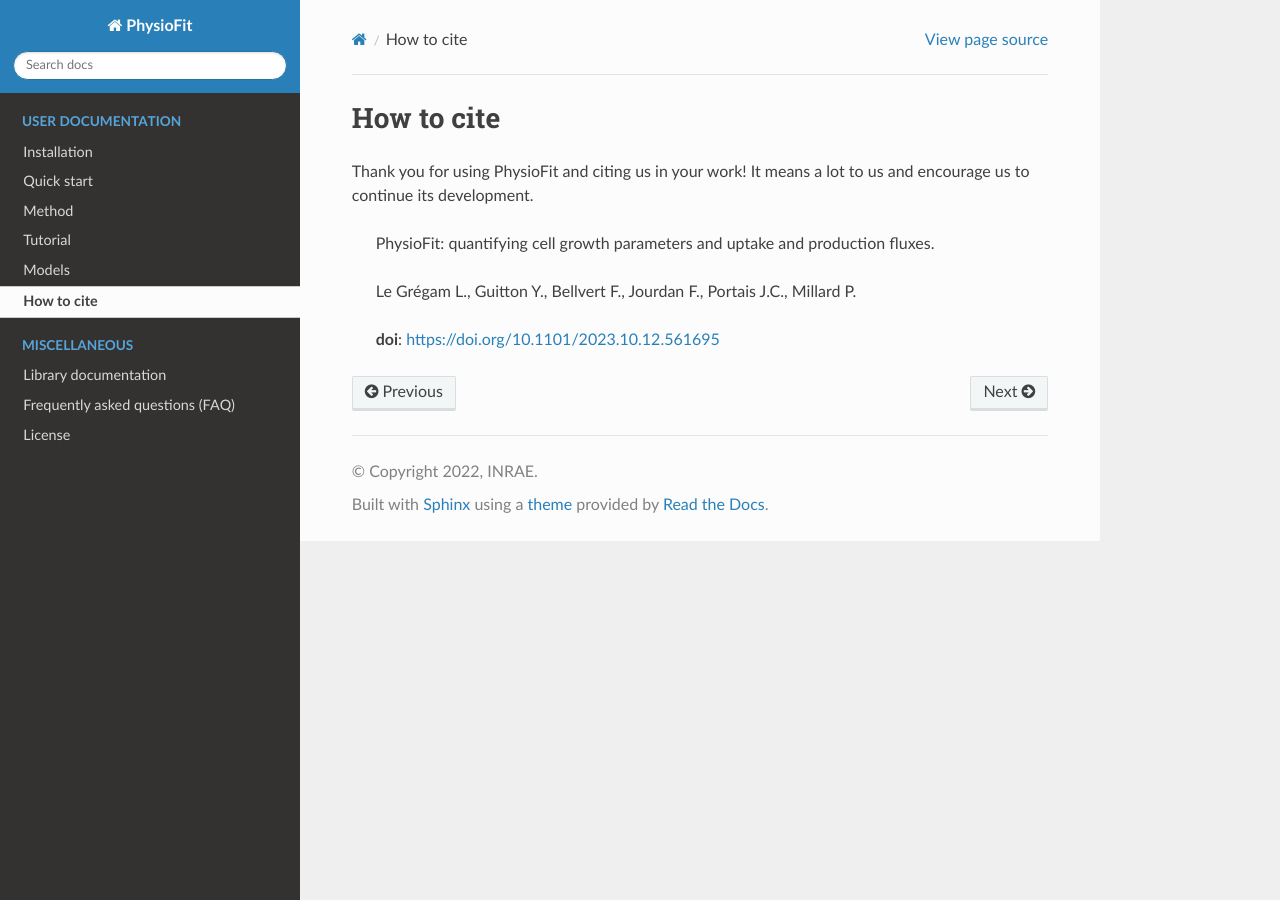
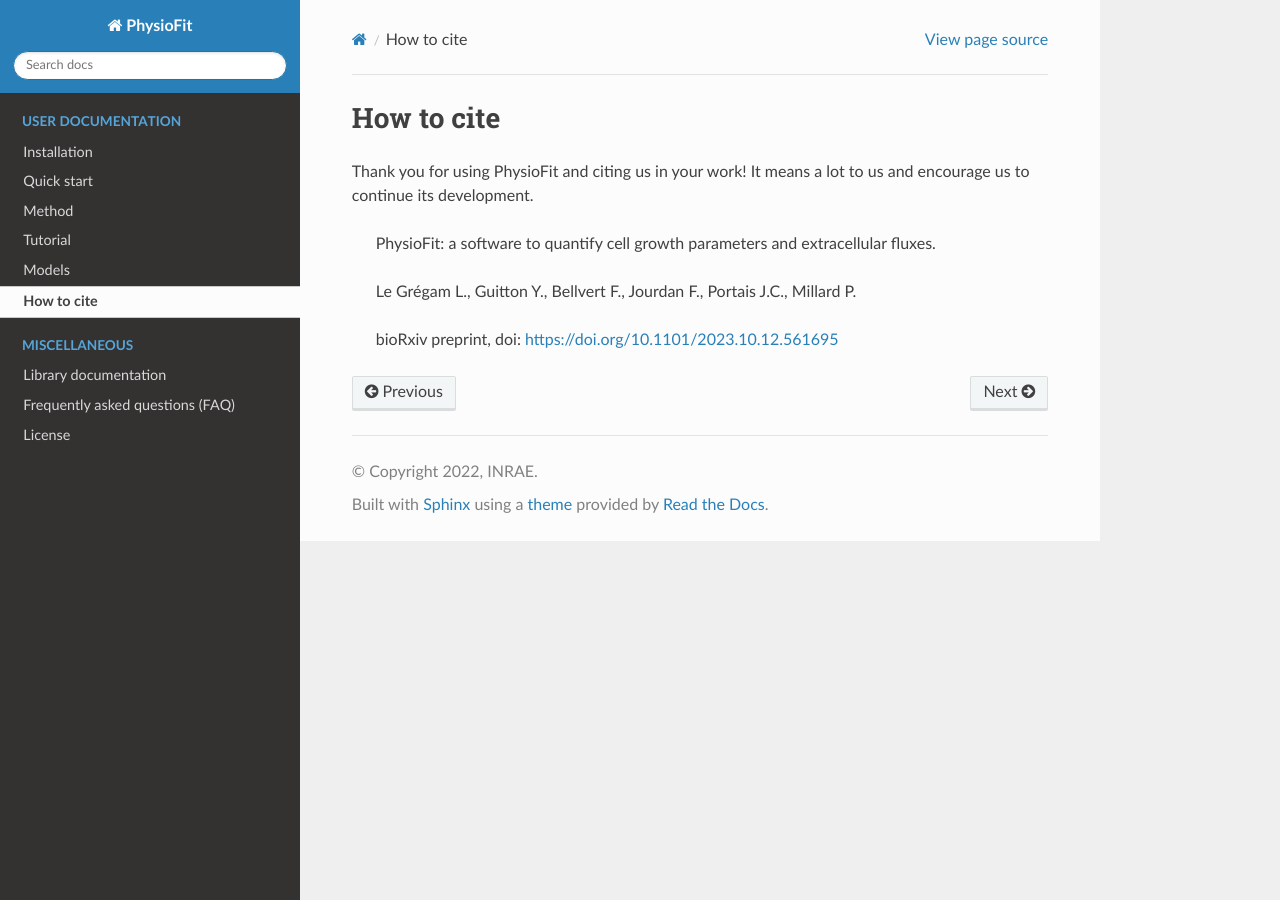
Before and after one commit to MetaSys-LISBP/PhysioFit, a Sphinx documentation site: the page built from docs/cite.rst, in a window 1280 px wide. Built offline with Sphinx 7.4.7 and the Read the Docs theme 2.0.0, drawn with Linux system fonts in a browser that asks for light colours.

Commit message:
update citation in doc

```diff
--- a/docs/cite.rst
+++ b/docs/cite.rst
@@ -3,8 +3,8 @@ How to cite
 
 Thank you for using PhysioFit and citing us in your work! It means a lot to us and encourage us to continue its development.
 
-  PhysioFit: quantifying cell growth parameters and uptake and production fluxes.
+  PhysioFit: a software to quantify cell growth parameters and extracellular fluxes.
 
   Le Grégam L., Guitton Y., Bellvert F., Jourdan F., Portais J.C., Millard P.
 
-  **doi**: https://doi.org/10.1101/2023.10.12.561695
+  bioRxiv preprint, doi: https://doi.org/10.1101/2023.10.12.561695
```
